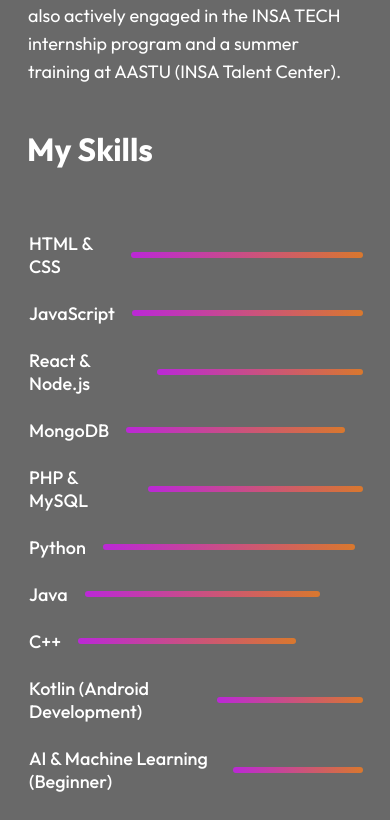
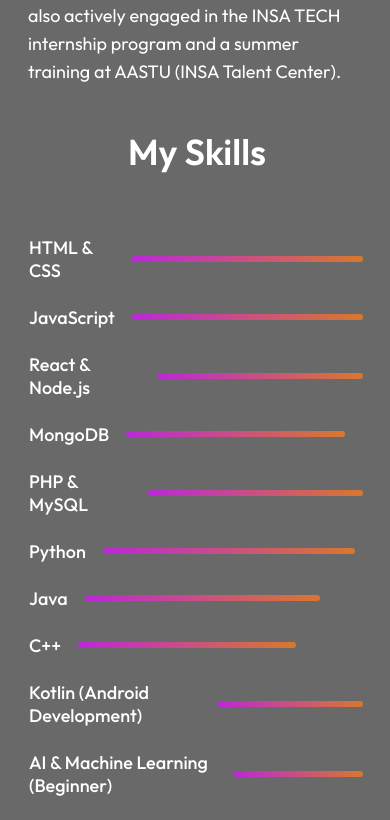
Before and after one commit to Gemtessa09/second, a React (Vite) app: page / in a window 390 px wide. Shown: the part 1942-2762 px from the top of the page. Built offline with nearby package versions, Linux system fonts and the light colour scheme.

Commit message:
Update About.css

```diff
--- a/src/components/About/About.css
+++ b/src/components/About/About.css
@@ -57,16 +57,25 @@
   line-height: 1.5;
 }
 
-/* Skills */
+/* Skills title */
+.skills-title {
+  text-align: center;
+  font-size: 36px;
+  font-weight: 600;
+  margin-bottom: 20px;
+  width: 100%;
+}
+
+/* Skills container */
 .about-skills {
   display: flex;
-  flex-wrap: wrap;   /* allows multiple rows */
+  flex-wrap: wrap;
   gap: 20px;
-  margin-top: 20px;
+  margin-top: 0;
 }
 
 .about-skill {
-  flex: 1 1 45%;     /* ~2 per row on desktop */
+  flex: 1 1 45%;     /* 2 per row on desktop */
   display: flex;
   align-items: center;
   gap: 20px;
@@ -77,7 +86,7 @@
 }
 
 .about-skill hr {
-  width: 100%;
+  width: 85%;         /* fixed width 85% of container */
   height: 8px;
   border: none;
   border-radius: 50px;
@@ -156,8 +165,9 @@
     line-height: 28px;
   }
 
+  /* Skills stack vertically */
   .about-skills {
-    flex-direction: column; /* stack one by one */
+    flex-direction: column;
   }
 
   .about-skill {
@@ -167,9 +177,11 @@
   }
 
   .about-skill hr {
+    width: 85%;
     height: 6px;
   }
 
+  /* Achievements */
   .about-achievements {
     flex-direction: column;
     align-items: center;
```
